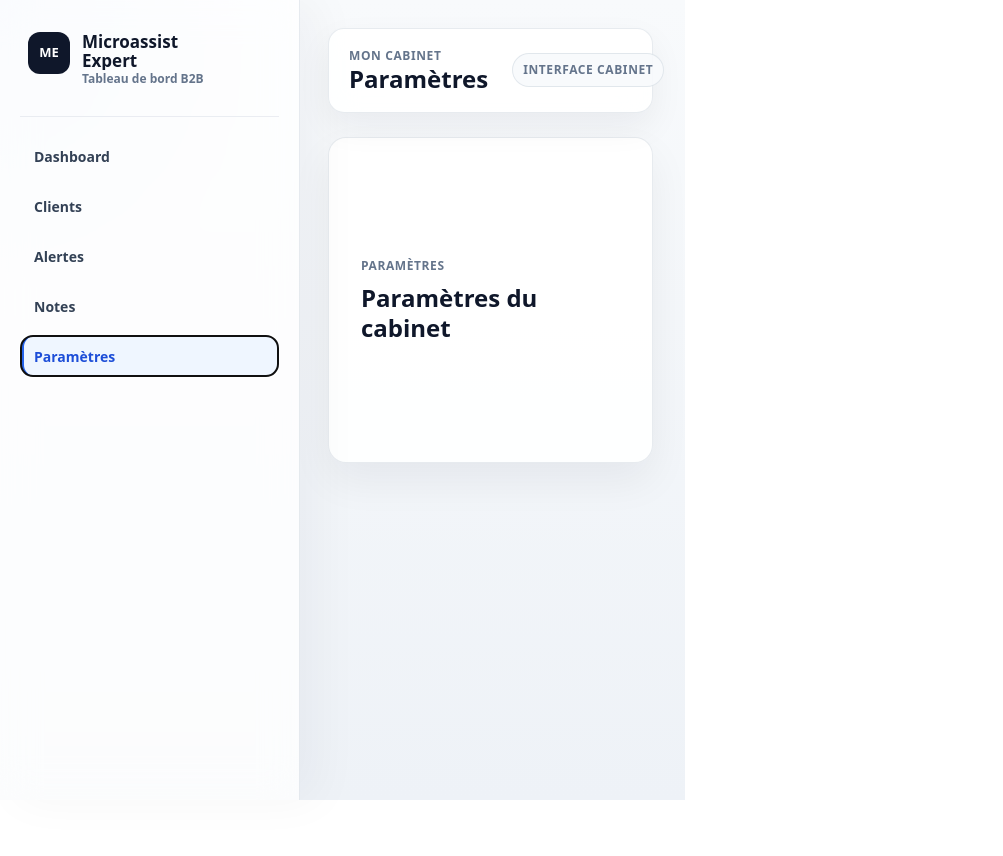
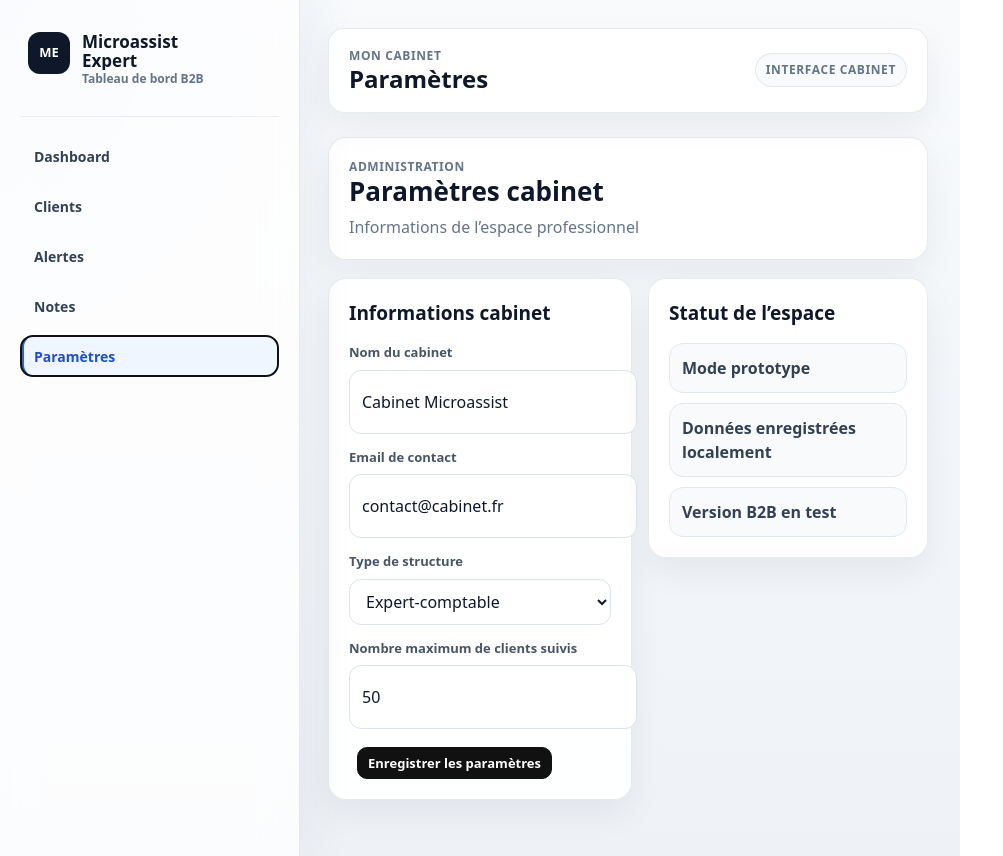
Before and after one commit to elenamihalska70-creator/microassist-expert, a React (Vite) app: page / in a window 1280 px wide. Both pictures are taken after a click on the button "Paramètres". Shown: the whole page, without its empty margins (0-1003 px from the left). Before the commit the page ends 800 px from the top, so only its background shows below. Built offline with nearby package versions, Linux system fonts and the light colour scheme; no server answers.

Commit message:
feat: add cabinet settings page

```diff
--- a/src/App.css
+++ b/src/App.css
@@ -224,6 +224,123 @@ body {
   line-height: 1.25;
 }
 
+.settingsPage {
+  display: grid;
+  gap: 18px;
+}
+
+.settingsHeader {
+  padding: 20px;
+  border: 1px solid rgba(148, 163, 184, 0.22);
+  border-radius: 18px;
+  background: rgba(255, 255, 255, 0.92);
+  box-shadow: 0 14px 34px rgba(15, 23, 42, 0.06);
+}
+
+.settingsHeader h2 {
+  margin: 0;
+  color: #0f172a;
+  font-size: 26px;
+  line-height: 1.2;
+}
+
+.settingsHeader p:last-child {
+  margin: 8px 0 0;
+  color: #64748b;
+}
+
+.settingsGrid {
+  display: grid;
+  grid-template-columns: minmax(0, 1.2fr) minmax(280px, 0.8fr);
+  gap: 16px;
+  align-items: start;
+}
+
+.settingsCard {
+  padding: 20px;
+  border: 1px solid rgba(148, 163, 184, 0.22);
+  border-radius: 18px;
+  background: rgba(255, 255, 255, 0.94);
+  box-shadow: 0 14px 34px rgba(15, 23, 42, 0.06);
+}
+
+.settingsCard h3 {
+  margin: 0 0 16px;
+  color: #0f172a;
+  font-size: 19px;
+}
+
+.settingsForm {
+  display: grid;
+  gap: 14px;
+}
+
+.settingsForm label {
+  display: grid;
+  gap: 7px;
+}
+
+.settingsForm span {
+  color: #475569;
+  font-size: 13px;
+  font-weight: 800;
+}
+
+.settingsForm input,
+.settingsForm select {
+  width: 100%;
+  min-height: 42px;
+  padding: 10px 12px;
+  border: 1px solid #dbe4ee;
+  border-radius: 12px;
+  background: #ffffff;
+  color: #0f172a;
+  font: inherit;
+  outline: none;
+  transition:
+    border-color 0.18s ease,
+    box-shadow 0.18s ease,
+    background 0.18s ease;
+}
+
+.settingsForm input:focus,
+.settingsForm select:focus {
+  border-color: #7dd3fc;
+  box-shadow: 0 0 0 4px rgba(125, 211, 252, 0.18);
+  background: #f8fdff;
+}
+
+.settingsActions {
+  display: flex;
+  align-items: center;
+  gap: 12px;
+  flex-wrap: wrap;
+  margin-top: 18px;
+}
+
+.settingsSaved {
+  color: #166534;
+  font-size: 13px;
+  font-weight: 800;
+}
+
+.settingsStatusCard ul {
+  list-style: none;
+  display: grid;
+  gap: 10px;
+  margin: 0;
+  padding: 0;
+}
+
+.settingsStatusCard li {
+  padding: 12px;
+  border: 1px solid #e2e8f0;
+  border-radius: 14px;
+  background: #f8fafc;
+  color: #334155;
+  font-weight: 800;
+}
+
 @media (max-width: 860px) {
   .appShell {
     display: block;
@@ -276,6 +393,10 @@ body {
     align-items: flex-start;
     flex-direction: column;
     gap: 12px;
+  }
+
+  .settingsGrid {
+    grid-template-columns: 1fr;
   }
 }
 
--- a/src/App.jsx
+++ b/src/App.jsx
@@ -1,6 +1,8 @@
 import React, { useState } from "react";
 import "./App.css";
 import ExpertDashboard from "./components/ExpertDashboard";
+
+const CABINET_SETTINGS_STORAGE_KEY = "microassist_expert_cabinet_settings";
 
 const sections = [
   { id: "dashboard", label: "Dashboard" },
@@ -10,15 +12,47 @@ const sections = [
   { id: "parametres", label: "Paramètres" },
 ];
 
-const placeholders = {
-  parametres: "Paramètres du cabinet",
+const defaultCabinetSettings = {
+  name: "Cabinet Microassist",
+  email: "contact@cabinet.fr",
+  structureType: "Expert-comptable",
+  maxClients: "50",
 };
 
 function App() {
   const [activeSection, setActiveSection] = useState("dashboard");
+  const [cabinetSettings, setCabinetSettings] = useState(() => {
+    try {
+      const raw = localStorage.getItem(CABINET_SETTINGS_STORAGE_KEY);
+      return raw ? { ...defaultCabinetSettings, ...JSON.parse(raw) } : defaultCabinetSettings;
+    } catch {
+      return defaultCabinetSettings;
+    }
+  });
+  const [settingsSaved, setSettingsSaved] = useState(false);
   const activeLabel =
     sections.find((section) => section.id === activeSection)?.label ||
     "Dashboard";
+
+  function updateCabinetSetting(field, value) {
+    setCabinetSettings((currentSettings) => ({
+      ...currentSettings,
+      [field]: value,
+    }));
+    setSettingsSaved(false);
+  }
+
+  function saveCabinetSettings() {
+    try {
+      localStorage.setItem(
+        CABINET_SETTINGS_STORAGE_KEY,
+        JSON.stringify(cabinetSettings),
+      );
+      setSettingsSaved(true);
+    } catch {
+      setSettingsSaved(false);
+    }
+  }
 
   return (
     <div className="app appShell">
@@ -65,10 +99,98 @@ function App() {
               view={activeSection}
               onOpenClient={() => setActiveSection("clients")}
             />
+          ) : activeSection === "parametres" ? (
+            <section className="settingsPage">
+              <div className="settingsHeader">
+                <p className="appEyebrow">Administration</p>
+                <h2>Paramètres cabinet</h2>
+                <p>Informations de l’espace professionnel</p>
+              </div>
+
+              <div className="settingsGrid">
+                <section className="settingsCard">
+                  <h3>Informations cabinet</h3>
+
+                  <div className="settingsForm">
+                    <label>
+                      <span>Nom du cabinet</span>
+                      <input
+                        type="text"
+                        value={cabinetSettings.name}
+                        onChange={(event) =>
+                          updateCabinetSetting("name", event.target.value)
+                        }
+                      />
+                    </label>
+
+                    <label>
+                      <span>Email de contact</span>
+                      <input
+                        type="email"
+                        value={cabinetSettings.email}
+                        onChange={(event) =>
+                          updateCabinetSetting("email", event.target.value)
+                        }
+                      />
+                    </label>
+
+                    <label>
+                      <span>Type de structure</span>
+                      <select
+                        value={cabinetSettings.structureType}
+                        onChange={(event) =>
+                          updateCabinetSetting("structureType", event.target.value)
+                        }
+                      >
+                        <option>Expert-comptable</option>
+                        <option>Consultant</option>
+                        <option>Association</option>
+                        <option>Incubateur</option>
+                        <option>Autre</option>
+                      </select>
+                    </label>
+
+                    <label>
+                      <span>Nombre maximum de clients suivis</span>
+                      <input
+                        type="number"
+                        min="1"
+                        value={cabinetSettings.maxClients}
+                        onChange={(event) =>
+                          updateCabinetSetting("maxClients", event.target.value)
+                        }
+                      />
+                    </label>
+                  </div>
+
+                  <div className="settingsActions">
+                    <button
+                      type="button"
+                      className="btn btnPrimary btnSmall"
+                      onClick={saveCabinetSettings}
+                    >
+                      Enregistrer les paramètres
+                    </button>
+                    {settingsSaved && (
+                      <span className="settingsSaved">Paramètres enregistrés</span>
+                    )}
+                  </div>
+                </section>
+
+                <section className="settingsCard settingsStatusCard">
+                  <h3>Statut de l’espace</h3>
+                  <ul>
+                    <li>Mode prototype</li>
+                    <li>Données enregistrées localement</li>
+                    <li>Version B2B en test</li>
+                  </ul>
+                </section>
+              </div>
+            </section>
           ) : (
             <section className="appPlaceholderCard">
               <p className="appPlaceholderLabel">{activeLabel}</p>
-              <h3>{placeholders[activeSection]}</h3>
+              <h3>Section à venir</h3>
             </section>
           )}
         </main>
```
